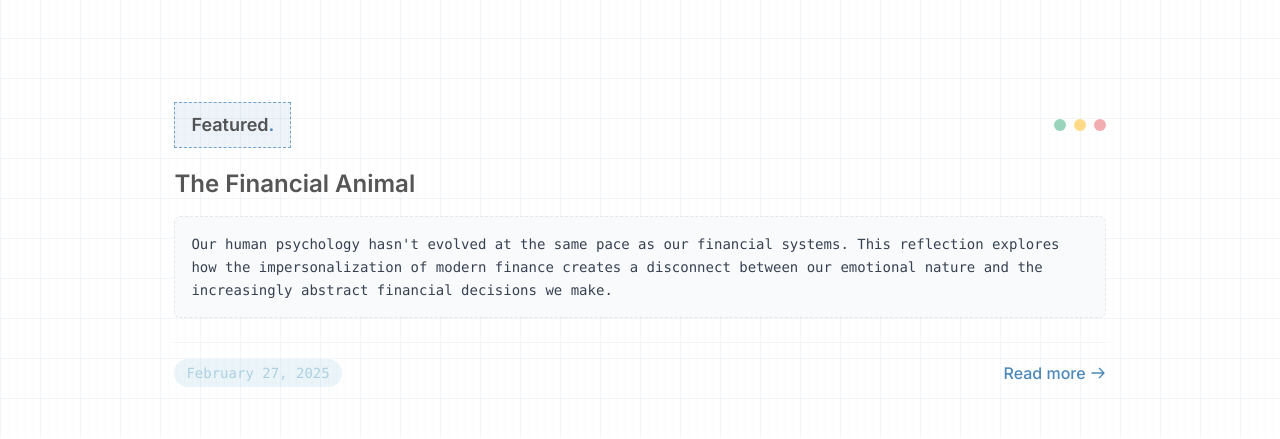
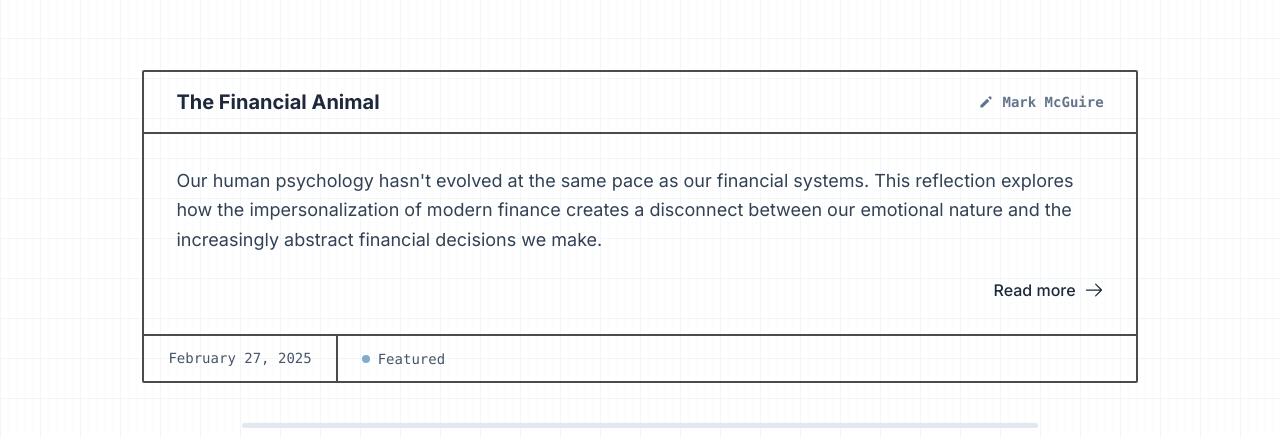
Before and after one commit to markmcguire011/Sentennial, a Next.js app: page /musings in a window 1280 px wide. Shown: the part 362-801 px from the top of the page. Built offline with nearby package versions, Linux system fonts and the light colour scheme.

Commit message:
feat: new design for featured musing

```diff
--- a/components/content/musings/featured-musing.tsx
+++ b/components/content/musings/featured-musing.tsx
@@ -7,53 +7,40 @@ type Props = {
 
 export default function FeaturedMusing({ musing }: Props) {
   return (
-    <div className="group mt-12 bg-transparent p-8 rounded-sm hover:shadow-md hover:bg-white transition-all duration-300">
-      <div className="flex items-center mb-5">
-        <div className="flex items-center relative border border-dashed border-brand-color/75 py-2 px-4 bg-brand-color/10">
-          <h2 className="text-lg font-semibold text-brand-dark/75">
-            Featured
-            <span className="text-brand-color">.</span>
-          </h2>
+    <div className="group mt-12 border-[2px] border-brand-dark/80 rounded-sm overflow-hidden hover:shadow-md transition-all duration-300">
+      {/* Header section */}
+      <div className="border-b-[2px] border-brand-dark/80 px-8 py-4 flex items-center justify-between">
+        <div className="flex items-center gap-3">
+          <h2 className="text-xl font-bold text-slate-800">{musing.title}</h2>
         </div>
-        <div className="ml-auto flex space-x-2">
-          <div className="w-3 h-3 rounded-full bg-[#9ad4bc]"></div>
-          <div className="w-3 h-3 rounded-full bg-[#ffda89]"></div>
-          <div className="w-3 h-3 rounded-full bg-[#f1adaf]"></div>
+        <div className="flex items-center gap-2 text-sm text-slate-500 font-mono">
+          <svg
+            xmlns="http://www.w3.org/2000/svg"
+            className="h-4 w-4"
+            viewBox="0 0 20 20"
+            fill="currentColor"
+          >
+            <path d="M13.586 3.586a2 2 0 112.828 2.828l-.793.793-2.828-2.828.793-.793zM11.379 5.793L3 14.172V17h2.828l8.38-8.379-2.83-2.828z" />
+          </svg>
+          <span className="font-semibold">Mark McGuire</span>
         </div>
       </div>
 
-      <Link href={`/musings/${musing.slug}`} className="block">
-        <div className="transition-all duration-200">
-          <h3 className="text-2xl font-semibold text-brand-dark/75 group-hover:text-brand-color mb-3 transition-all duration-200">
-            {musing.title}
-          </h3>
-
-          <div className="flex items-start gap-6 mt-4">
-            <div className="w-full">
-              <div className="p-4 bg-gray-50 border border-dashed border-gray-200 rounded-md mb-4">
-                <p className="text-gray-700 text-sm leading-relaxed font-mono">
+      {/* Content section */}
+      <div className="p-8">
+        <p className="text-lg text-slate-700 leading-relaxed mb-6">
           {musing.excerpt || "Read this featured reflection..."}
         </p>
-              </div>
 
-              <div className="flex justify-between items-center mt-6 pt-4 border-t border-gray-100">
-                <span className="text-sm bg-[#9dc8db]/20 text-[#9dc8db]/80 py-1 px-3 rounded-full font-mono">
-                  <span className="md:inline hidden">{musing.date}</span>
-                  <span className="md:hidden inline">
-                    {new Date(musing.comp_date)
-                      .toLocaleDateString("en-US", {
-                        month: "2-digit",
-                        day: "2-digit",
-                        year: "2-digit",
-                      })
-                      .replace(/\//g, ".")}
-                  </span>
-                </span>
-                <span className="text-brand-color font-medium group-hover:translate-x-1 transition-transform duration-200 flex items-center">
+        <div className="flex justify-end">
+          <Link
+            href={`/musings/${musing.slug}`}
+            className="group/link inline-flex items-center text-slate-800 font-medium hover:text-brand-color transition-colors duration-200"
+          >
             Read more
             <svg
               xmlns="http://www.w3.org/2000/svg"
-                    className="h-4 w-4 ml-1"
+              className="h-5 w-5 ml-2 group-hover/link:translate-x-1 transition-transform duration-200"
               fill="none"
               viewBox="0 0 24 24"
               stroke="currentColor"
@@ -61,16 +48,30 @@ export default function FeaturedMusing({ musing }: Props) {
               <path
                 strokeLinecap="round"
                 strokeLinejoin="round"
-                      strokeWidth={2}
+                strokeWidth={1.5}
                 d="M14 5l7 7m0 0l-7 7m7-7H3"
               />
             </svg>
+          </Link>
+        </div>
+      </div>
+
+      {/* Footer section */}
+      <div className="flex border-t-[2px] border-brand-dark/80">
+        <div className="py-3 px-6 border-r-[2px] border-brand-dark/80 font-mono text-sm text-slate-600">
+          {new Date(musing.comp_date).toLocaleDateString("en-US", {
+            month: "long",
+            day: "numeric",
+            year: "numeric",
+          })}
+        </div>
+        <div className="py-3 px-6 font-mono text-sm text-slate-600 flex-grow">
+          <span className="inline-flex items-center">
+            <span className="w-2 h-2 rounded-full bg-brand-color/70 mr-2"></span>
+            Featured
           </span>
         </div>
       </div>
     </div>
-        </div>
-      </Link>
-    </div>
   );
 }
```
Lines whose indentation alone changed are shown as unchanged.
